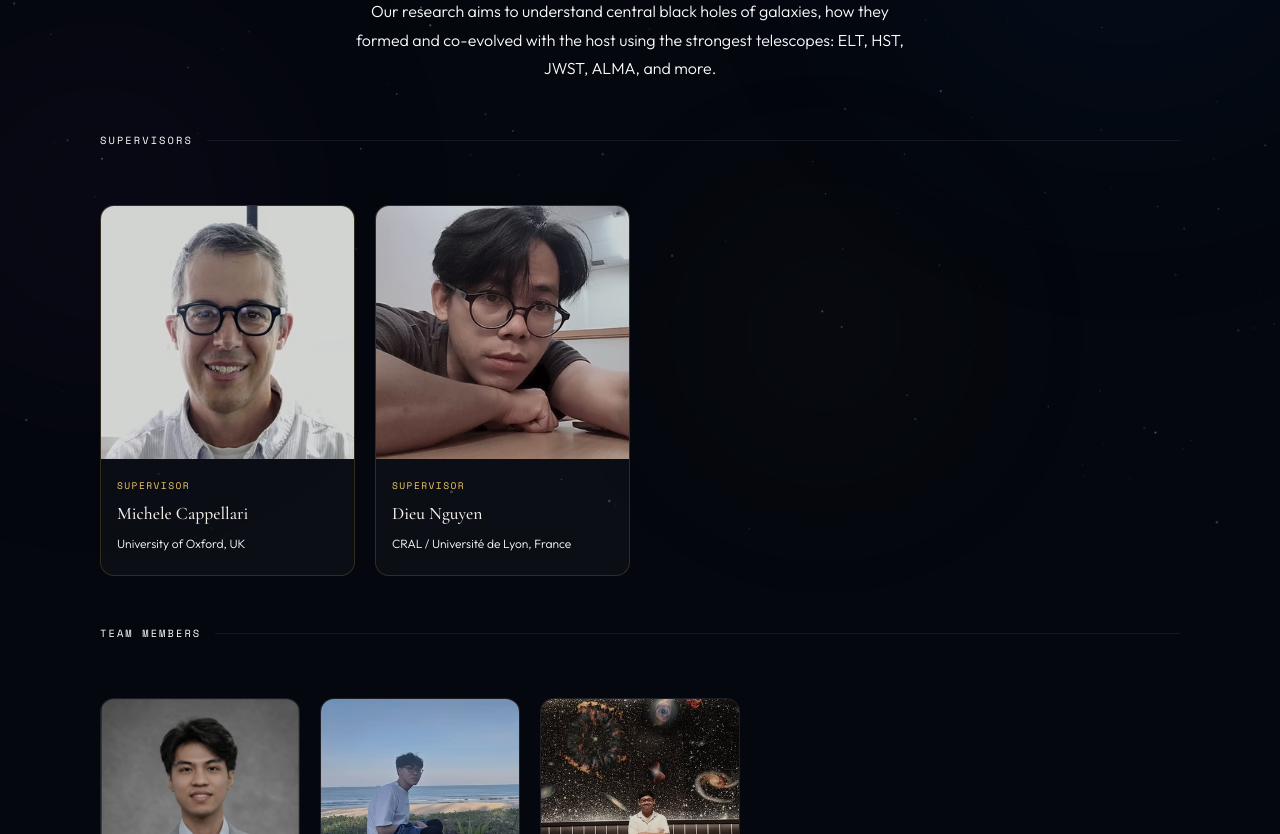
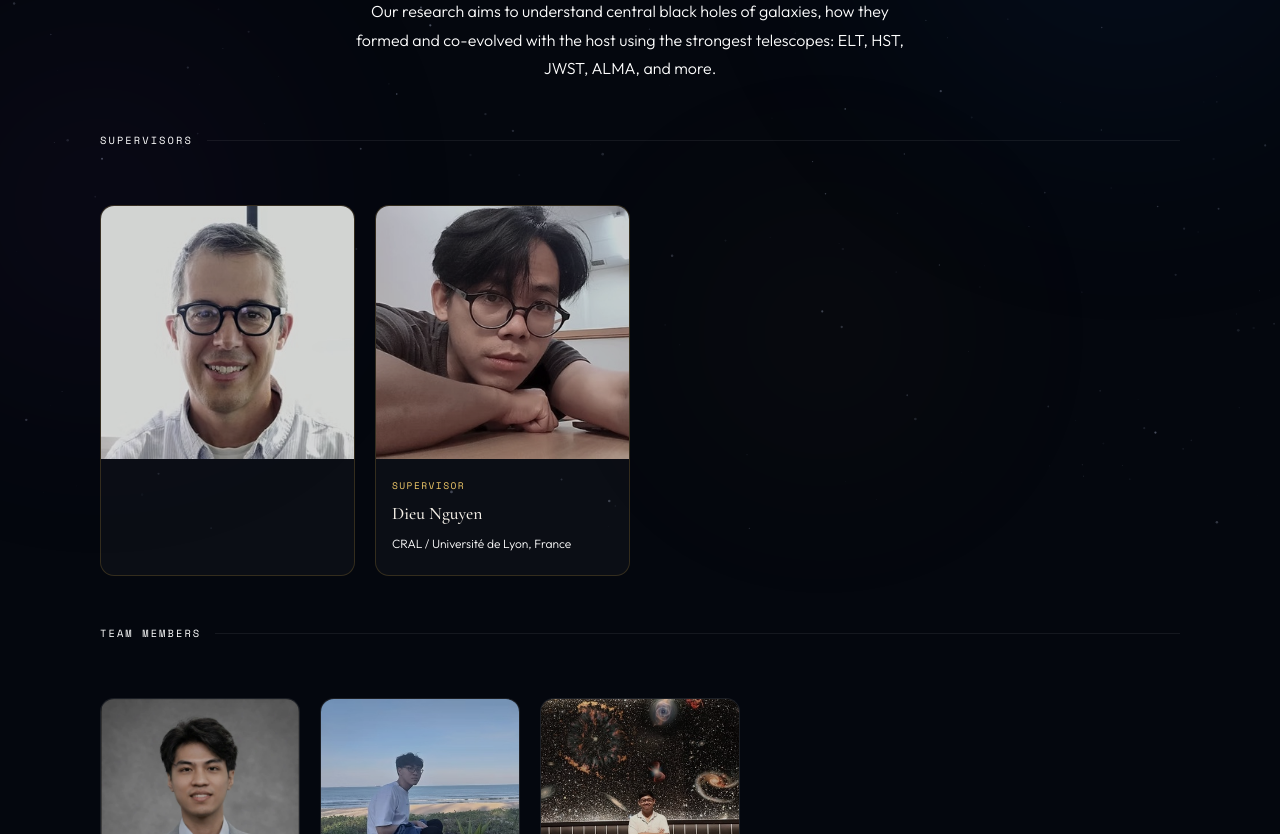
Before and after one commit to minhtali-usac/hainn, a plain HTML site: page team.html in a window 1280 px wide. Shown: the part 266-1100 px from the top of the page. Drawn offline with nearby package versions, Linux system fonts and the light colour scheme.

Commit message:
hải điên khùng

```diff
--- a/team.html
+++ b/team.html
@@ -200,11 +200,11 @@
               onerror="this.style.background='linear-gradient(135deg,#0D2040,#1A3060)'; this.style.display='block';" />
             <div class="team-photo-overlay"></div>
           </div>
-          <div class="team-card-2-body">
+          <!-- <div class="team-card-2-body">
             <div class="team-card-2-role">Supervisor</div>
             <div class="team-card-2-name">Michele Cappellari</div>
             <div class="team-card-2-affil">University of Oxford, UK</div>
-          </div>
+          </div> -->
         </div>
         <div class="team-card-2 supervisor fade-in fade-in-delay-2">
           <div class="team-photo-wrap">
```
